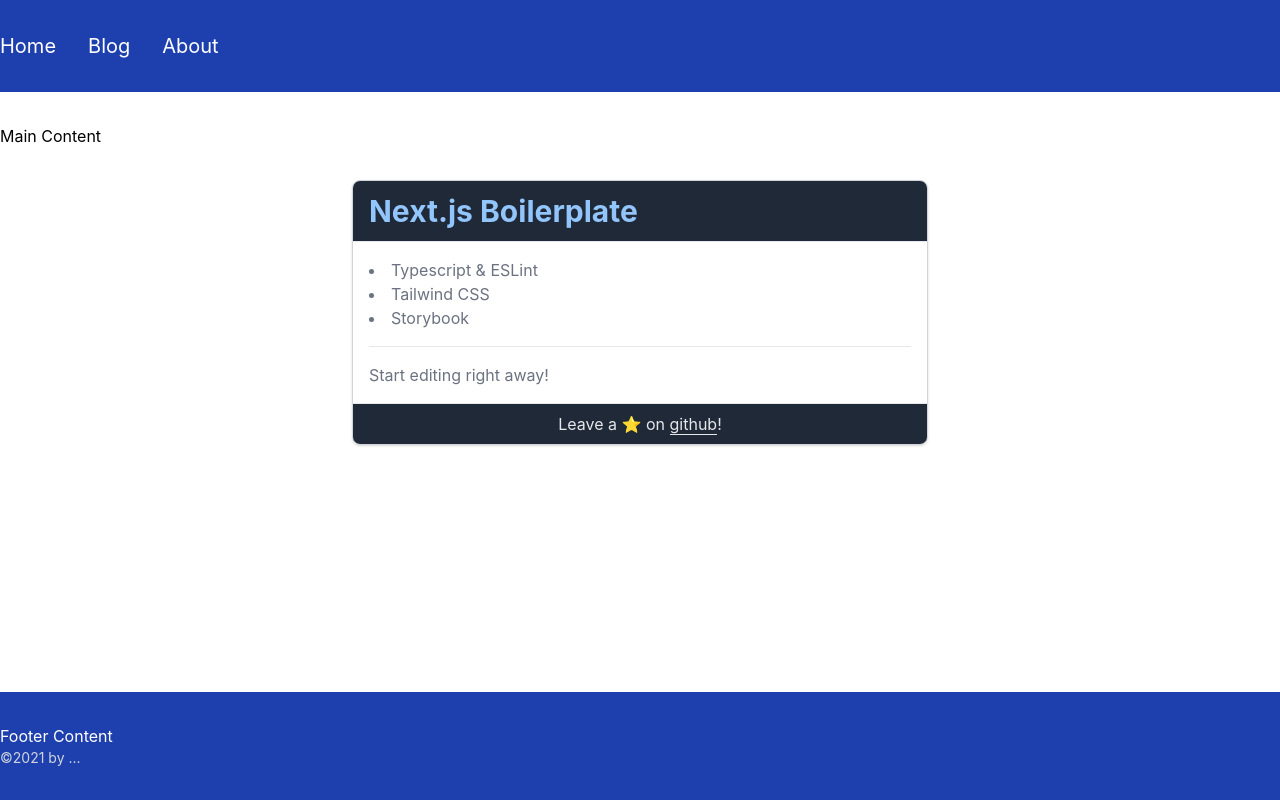
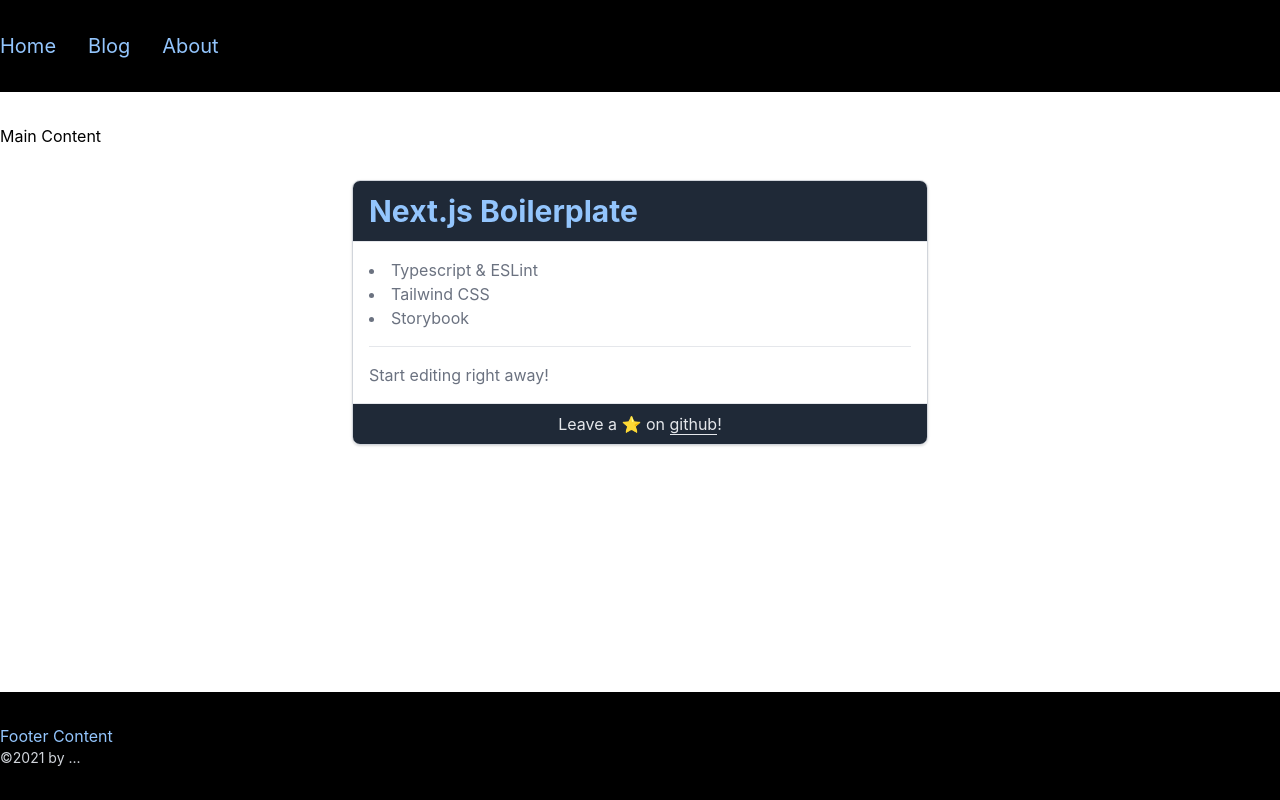
Before and after one commit to Kyoss79/next-ts-tw-sb-boilerplate, a Next.js app: page / in a window 1280 px wide. Built offline with nearby package versions, Linux system fonts and the light colour scheme.

Commit message:
[style] Changed Header and Footer Color

```diff
--- a/components/Footer.tsx
+++ b/components/Footer.tsx
@@ -1,7 +1,7 @@
 import {FunctionComponent} from "react";
 
 export const Footer: FunctionComponent = () => {
-  return (<footer className="bg-blue-800 text-white">
+  return (<footer className="text-blue-300 bg-black">
     <div className="container mx-auto py-8">
       Footer Content
       <div className="text-gray-300 text-sm">&copy;2021 by ... </div>
--- a/components/Header.tsx
+++ b/components/Header.tsx
@@ -2,7 +2,7 @@
 import Link from 'next/link'
 
 export const Header: FunctionComponent = () => {
-  return (<header className="bg-blue-800 text-white flex items-center">
+  return (<header className="text-blue-300 bg-black flex items-center">
     <nav className="container mx-auto">
       <ul className="flex gap-x-8 py-8 text-xl">
         <li><Link href="/" passHref><a>Home</a></Link></li>
```
Also changed, not shown: 1 other file (tests, documents, lock files or other folders).
